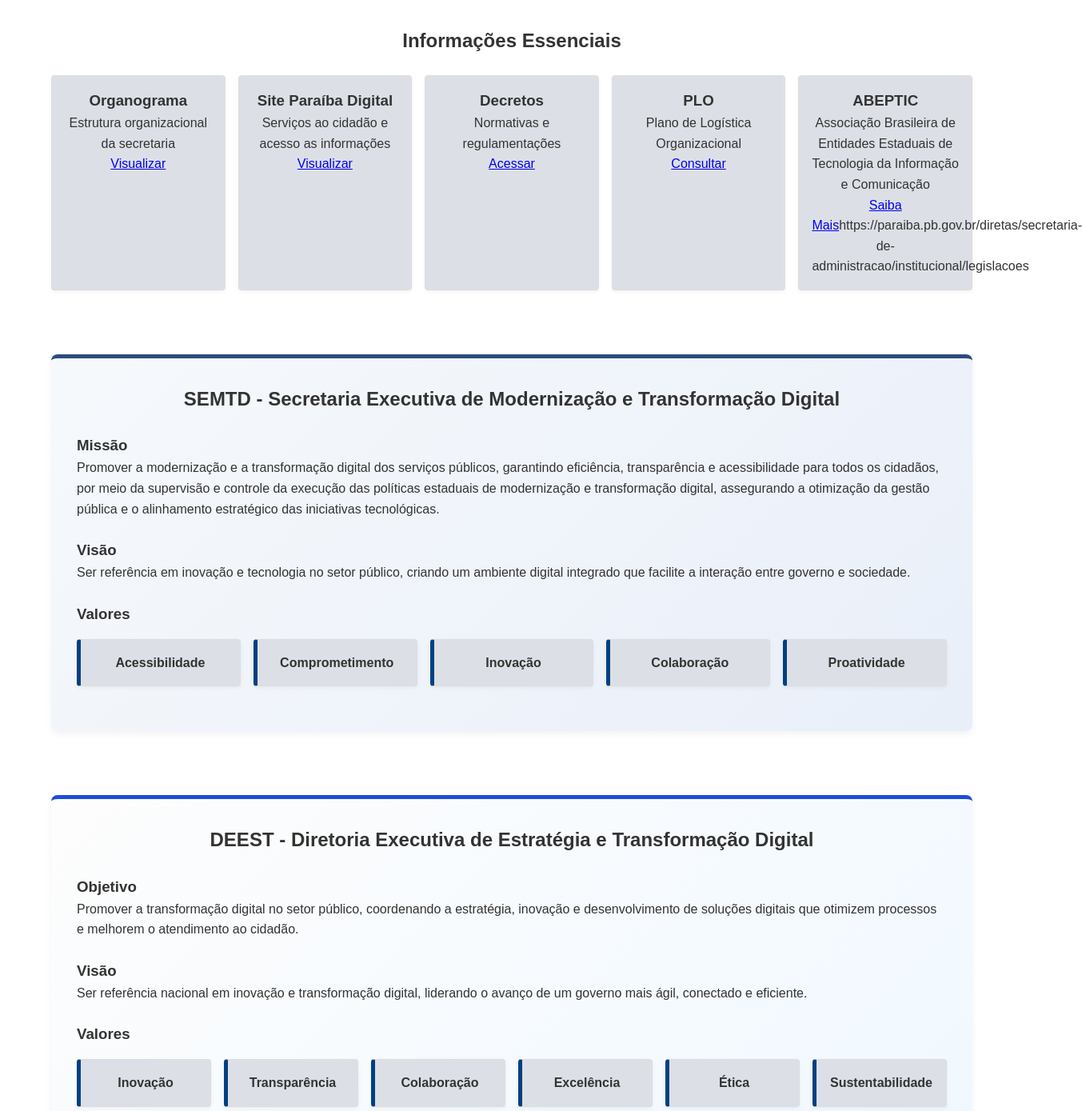
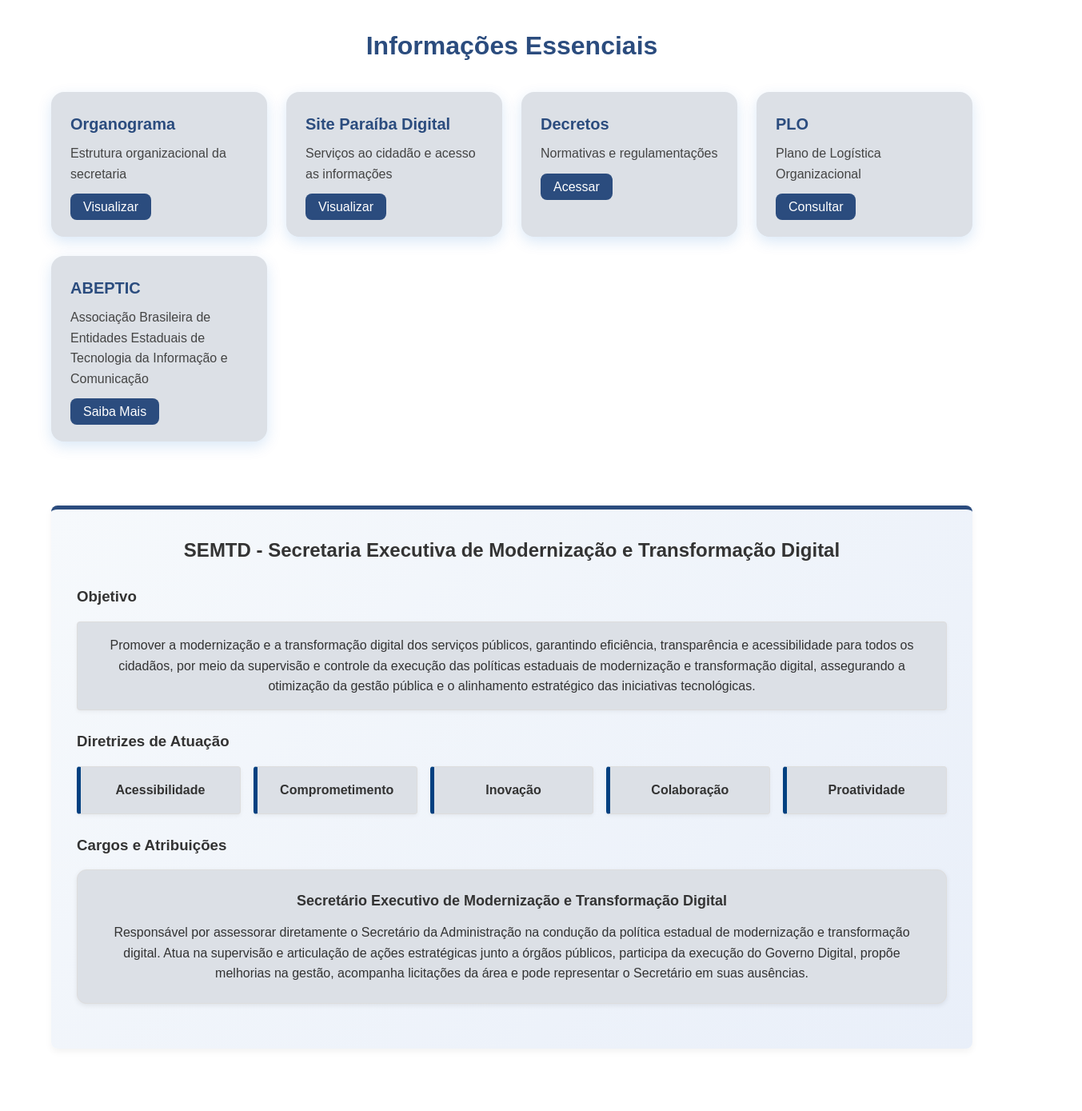
Before and after one commit to Laviniarm/portifolio_SEAD, a React (Create React App) app: page / in a window 1280 px wide. Shown: the part 540-1929 px from the top of the page at 80% size, 1353 px wide, since content can reach past the window. Built offline with nearby package versions, Linux system fonts and the light colour scheme.

Commit message:
atualização de estilo

```diff
--- a/src/GerenciaPage.js
+++ b/src/GerenciaPage.js
@@ -8,31 +8,35 @@ const GerenciaPage = ({ paginaAtual }) => {
 
     return (
         <section className="gerencia-section">
-            <h1 className="section-title">{content.title}</h1>
-            <section className="card-section">
-                <h3>Missão</h3>
-                <p>{content.mission}</p>
+            <h1 className="section-title-gerencia">{content.title}</h1>
+
+            <section className="card-section-gerencia">
+                <h3>Objetivo</h3>
+                <p className="objetivo">{content.mission}</p>
             </section>
-            <section className="card-section">
-                <h3>Visão</h3>
-                <p>{content.vision}</p>
-            </section>
-            <section className="card-section">
-                <h3>Valores</h3>
-                <div className="cards-grid">
-                    {content.values.map((valor, index) => (
-                        <div className="card valor-card" key={index}>
-                            <h4>{valor}</h4>
-                        </div>
-                    ))}
+
+            <section className="card-section-gerencia">
+                <h3>Diretrizes de Atuação</h3>
+                <div className="cards-grid-gerencia">
+                    {content.values.map((valor, index) => {
+                        const [titulo, ...descricaoArray] = valor.split(':');
+                        const descricao = descricaoArray.join(':').trim();
+
+                        return (
+                            <div className="card-gerencia" key={index}>
+                                <h4 className="card-titulo">{titulo}</h4>
+                                <p className="card-descricao">{descricao}</p>
+                            </div>
+                        );
+                    })}
                 </div>
             </section>
-            {/* Portfólio de Sistemas */}
-            <section className="card-section">
+
+            <section className="card-section-gerencia">
                 <h3>Portfólio de Sistemas</h3>
-                <div className="cards-grid">
+                <div className="cards-grid-gerencia">
                     {sistemasGerencia[paginaAtual]?.map((sistema, index) => (
-                        <div key={index} className="card">
+                        <div key={index} className="card-gerencia">
                             <h4>{sistema.nome}</h4>
                             <p>{sistema.descricao}</p>
                             <a href={sistema.link} target="_blank" rel="noopener noreferrer">
@@ -42,6 +46,7 @@ const GerenciaPage = ({ paginaAtual }) => {
                     ))}
                 </div>
             </section>
+
         </section>
     );
 };
--- a/src/HomePage.js
+++ b/src/HomePage.js
@@ -1,6 +1,20 @@
-import React, { useState } from "react";
+import React, {useState} from "react";
+
+
 
 const HomePage = () => {
+    const [modalAberto, setModalAberto] = useState(false);
+    const [modalTitulo, setModalTitulo] = useState("");
+    const [modalDescricao, setModalDescricao] = useState("");
+    const abrirModal = (titulo, descricao) => {
+        setModalTitulo(titulo);
+        setModalDescricao(descricao);
+        setModalAberto(true);
+    };
+
+    const fecharModal = () => {
+        setModalAberto(false);
+    };
 
     return (
         <>
@@ -16,36 +30,39 @@ const HomePage = () => {
                 {/* Seção de Links Rápidos */}
                 <section className="home-links">
                     <h2 className="section-title">Informações Essenciais</h2>
-                            <div className="card-grid">
-                                <div className="card">
+                    <div className="card-grid-l">
+                        <div className="card-l">
                             <h3>Organograma</h3>
                             <p>Estrutura organizacional da secretaria</p>
-                                    <a href="https://paraiba.pb.gov.br/diretas/secretaria-de-administracao/arquivos/2024_sead-organograma-em-21-03-2024.pdf/" target="_blank" rel="noopener noreferrer">
+                            <a href="https://paraiba.pb.gov.br/diretas/secretaria-de-administracao/arquivos/2024_sead-organograma-em-21-03-2024.pdf/"
+                               target="_blank" rel="noopener noreferrer">
                                 Visualizar
                             </a>
                         </div>
-                                <div className="card">
+                        <div className="card-l">
                             <h3>Site Paraíba Digital</h3>
                             <p>Serviços ao cidadão e acesso as informações </p>
                             <a href="https://paraibadigital.pb.gov.br/">
                                 Visualizar
                             </a>
                         </div>
-                                <div className="card">
+                        <div className="card-l">
                             <h3>Decretos</h3>
                             <p>Normativas e regulamentações</p>
-                                    <a href="https://paraiba.pb.gov.br/diretas/secretaria-de-administracao/institucional/legislacoes" target="_blank" rel="noopener noreferrer">
+                            <a href="https://paraiba.pb.gov.br/diretas/secretaria-de-administracao/institucional/legislacoes"
+                               target="_blank" rel="noopener noreferrer">
                                 Acessar
                             </a>
                         </div>
-                                <div className="card">
+                        <div className="card-l">
                             <h3>PLO</h3>
                             <p>Plano de Logística Organizacional</p>
-                                    <a href="https://transparencia.pb.gov.br/orcamento/normas-orcamentarias" target="_blank" rel="noopener noreferrer">
+                            <a href="https://transparencia.pb.gov.br/orcamento/normas-orcamentarias" target="_blank"
+                               rel="noopener noreferrer">
                                 Consultar
                             </a>
                         </div>
-                                <div className="card">
+                        <div className="card-l">
                             <h3>ABEPTIC</h3>
                             <p>
                                 Associação Brasileira de Entidades Estaduais de Tecnologia da
@@ -54,7 +71,6 @@ const HomePage = () => {
                             <a href="https://abep-tic.org.br/" target="_blank" rel="noopener noreferrer">
                                 Saiba Mais
                             </a>
-                                    https://paraiba.pb.gov.br/diretas/secretaria-de-administracao/institucional/legislacoes
                         </div>
                     </div>
                 </section>
@@ -65,7 +81,8 @@ const HomePage = () => {
                             SEMTD - Secretaria Executiva de Modernização e Transformação Digital
                         </h1>
                         <section className="card-section">
-                            <h3>Missão</h3>
+                            <h3>Objetivo</h3>
+                            <div className="card objetivo-card">
                             <p>
                                 Promover a modernização e a transformação digital dos serviços públicos,
                                 garantindo eficiência, transparência e acessibilidade para todos os cidadãos,
@@ -73,28 +90,52 @@ const HomePage = () => {
                                 modernização e transformação digital, assegurando a otimização da gestão
                                 pública e o alinhamento estratégico das iniciativas tecnológicas.
                             </p>
+                            </div>
                         </section>
                         <section className="card-section">
-                            <h3>Visão</h3>
-                            <p>
-                                Ser referência em inovação e tecnologia no setor público, criando um
-                                ambiente digital integrado que facilite a interação entre governo e sociedade.
-                            </p>
+                            <h3>Diretrizes de Atuação</h3>
+                            <div className="cards-grid">
+                                {[
+                                    {
+                                        titulo: "Acessibilidade",
+                                        descricao: "Garantir que todos os cidadãos tenham acesso fácil e equitativo aos serviços públicos digitais, promovendo inclusão e usabilidade."
+                                    },
+                                    {
+                                        titulo: "Comprometimento",
+                                        descricao: "Dedicar-se à excelência e à ética, visando resultados que beneficiem a sociedade de forma transparente e responsável."
+                                    },
+                                    {
+                                        titulo: "Inovação",
+                                        descricao: "Incentivar a adoção de novas tecnologias e abordagens criativas para melhorar a eficiência e a qualidade dos serviços públicos."
+                                    },
+                                    {
+                                        titulo: "Colaboração",
+                                        descricao: "Fomentar o trabalho conjunto entre setores da administração pública e a sociedade civil, valorizando a cooperação para o sucesso das iniciativas."
+                                    },
+                                    {
+                                        titulo: "Proatividade",
+                                        descricao: "Antecipar necessidades e propor soluções para desafios, assegurando uma administração ágil e eficiente na prestação de serviços."
+                                    }
+                                ].map((valor, index) => (
+                                    <div
+                                        className="card valor-card"
+                                        key={index}
+                                        onClick={() => abrirModal(valor.titulo, valor.descricao)}
+                                    >
+                                        <h4>{valor.titulo}</h4>
+                                    </div>
+                                ))}
+                            </div>
                         </section>
                         <section className="card-section">
-                            <h3>Valores</h3>
-                            <div className="cards-grid">
-                                {[
-                                    "Acessibilidade",
-                                    "Comprometimento",
-                                    "Inovação",
-                                    "Colaboração",
-                                    "Proatividade"
-                                ].map((valor) => (
-                                    <div className="card valor-card" key={valor}>
-                                        <h4>{valor}</h4>
-                                    </div>
-                                ))}
+                            <h3>Cargos e Atribuições</h3>
+                            <div className="card cargo-card">
+                                <h4 className="cargo-titulo">Secretário Executivo de Modernização e Transformação Digital</h4>
+                                <p>
+                                    Responsável por assessorar diretamente o Secretário da Administração na condução da política estadual de modernização e transformação digital.
+                                    Atua na supervisão e articulação de ações estratégicas junto a órgãos públicos, participa da execução do Governo Digital,
+                                    propõe melhorias na gestão, acompanha licitações da área e pode representar o Secretário em suas ausências.
+                                </p>
                             </div>
                         </section>
                     </div>
@@ -110,41 +151,83 @@ const HomePage = () => {
                         </h1>
                         <section className="card-section">
                             <h3>Objetivo</h3>
+                            <div className="card objetivo-card">
                                 <p>
                                     Promover a transformação digital no setor público, coordenando a estratégia,
                                     inovação e desenvolvimento de soluções digitais que otimizem processos e melhorem
                                     o atendimento ao cidadão.
                                 </p>
+                            </div>
                         </section>
                         <section className="card-section">
-                            <h3>Visão</h3>
-                            <p>
-                                Ser referência nacional em inovação e transformação digital, liderando o avanço de um
-                                governo mais ágil, conectado e eficiente.
-                            </p>
-                        </section>
-                        <section className="card-section">
-                            <h3>Valores</h3>
+                            <h3>Diretrizes de Atuação</h3>
                             <div className="cards-grid">
                                 {[
-                                    "Inovação",
-                                    "Transparência",
-                                    "Colaboração",
-                                    "Excelência",
-                                    "Ética",
-                                    "Sustentabilidade"
-                                ].map((valor) => (
-                                    <div className="card valor-card" key={valor}>
-                                        <h4>{valor}</h4>
+                                    {
+                                        titulo: "Inovação",
+                                        descricao: "Incentivar a busca contínua por novas tecnologias e práticas que aprimorem os serviços digitais e os processos internos."
+                                    },
+                                    {
+                                        titulo: "Transparência",
+                                        descricao: "Atuar com clareza e responsabilidade na gestão de plataformas digitais e na relação com os cidadãos."
+                                    },
+                                    {
+                                        titulo: "Colaboração",
+                                        descricao: "Valorizar o trabalho em equipe e a articulação com outras áreas e órgãos para alcançar soluções mais eficazes e integradas."
+                                    },
+                                    {
+                                        titulo: "Excelência",
+                                        descricao: "Comprometer-se a entregar serviços de alta qualidade, focados em resultados e em melhorias contínuas."
+                                    },
+                                    {
+                                        titulo: "Ética",
+                                        descricao: "Manter uma conduta íntegra e alinhada às normas e diretrizes superiores, garantindo que todas as ações sejam realizadas com responsabilidade e respeito às políticas públicas."
+                                    },
+                                    {
+                                        titulo: "Sustentabilidade",
+                                        descricao: "Buscar soluções digitais que sejam sustentáveis a longo prazo, tanto tecnicamente quanto no impacto social e ambiental."
+                                    }
+                                ].map((valor, index) => (
+                                    <div
+                                        className="card valor-card"
+                                        key={index}
+                                        onClick={() => abrirModal(valor.titulo, valor.descricao)}
+                                    >
+                                        <h4>{valor.titulo}</h4>
                                     </div>
                                 ))}
                             </div>
+                            <section className="card-section">
+                                <h3>Cargos e Atribuições</h3>
+                                <div className="card cargo-card">
+                                    <h4 className="cargo-titulo">Diretor Executivo de Estratégia e Transformação Digital</h4>
+                                    <p>
+                                        Responsável por coordenar e executar a política estadual de transformação digital,
+                                        abrangendo planejamento estratégico, inovação, plataformas digitais e atendimento ao cidadão.
+                                        Supervisiona contratos e projetos, orienta processos digitais e de governança, articula com outros órgãos,
+                                        promove capacitações, define fluxos internos e contribui para o orçamento da área.
+                                        Atua com foco em resultados e na modernização da gestão pública.
+                                    </p>
+                                </div>
+                            </section>
                         </section>
                     </div>
                 </section>
             </main>
+            {/* Modal Bonito */}
+            {modalAberto && (
+                <div className="modal-overlay" onClick={fecharModal}>
+                    <div className="modal-content" onClick={(e) => e.stopPropagation()}>
+                        <button className="modal-close" onClick={fecharModal}>×</button>
+                        <h2>{modalTitulo}</h2>
+                        <p>{modalDescricao}</p>
+                    </div>
+                </div>
+            )}
         </>
     );
 };
 
+
+
 export default HomePage;
--- a/src/styles.css
+++ b/src/styles.css
@@ -47,7 +47,7 @@ body {
 
 .main-nav ul li:hover,
 .main-nav ul li.active {
-    background-color: #3b82f6;
+    background-color: #073a7c;
     border-radius: 4px;
 }
 
@@ -114,6 +114,68 @@ body {
 .home-links {
     margin: 2rem 0;
 }
+.home-links .section-title {
+    font-size: 2rem;
+    font-weight: 700;
+    text-align: center;
+    margin-bottom: 2rem;
+    padding-bottom: 0.5rem;
+}
+
+.card-l {
+    background-color: #dce0e6;
+    border-radius: 16px;
+    padding: 1.5rem;
+    box-shadow: 0 6px 18px rgba(0, 102, 204, 0.15); /* destaque suave */
+    transition: transform 0.2s ease, box-shadow 0.2s ease;
+}
+
+.card-l:hover {
+    transform: translateY(-5px);
+    box-shadow: 0 12px 24px rgba(0, 102, 204, 0.25);
+}
+
+.card-l h3 {
+    font-size: 1.25rem;
+    color: #2b4c7e;
+    margin-bottom: 0.5rem;
+    font-weight: 600;
+}
+
+.card-l p {
+    font-size: 1rem;
+    color: #444;
+    margin-bottom: 1rem;
+}
+
+.card-l a {
+    background-color: #2b4c7e;
+    color: white;
+    padding: 0.5rem 1rem;
+    border-radius: 8px;
+    text-decoration: none;
+    font-weight: 500;
+}
+
+.card-l a:hover {
+    background-color: #004d99;
+}
+
+.card-grid-l {
+    display: grid;
+    grid-template-columns: repeat(auto-fit, minmax(260px, 1fr));
+    gap: 1.5rem;
+    margin-top: 1rem;
+}
+
+.home-links .section-title {
+    font-size: 2rem;
+    color: #2b4c7e;
+    font-weight: 700;
+    margin-bottom: 1.5rem;
+    text-align: center;
+}
+
 
 .card-grid {
     display: grid;
@@ -185,7 +247,7 @@ body {
 }
 
 .comunicado-card .header {
-    background-color: #2b4c7e;
+    background-color: #395683;
     color: #fff;
     padding: 0.75rem 1rem;
     font-size: 1.25rem;
@@ -222,14 +284,14 @@ body {
 }
 
 .site-footer {
-    background-color: #2b4c7e;
+    background-color: #395683;
     color: #fff;
     text-align: center;
     padding: 1rem;
 }
 .logo-footer {
     width: auto;
-    max-height: 70px;  /* Define a altura máxima */
+    max-height: 50px;  /* Define a altura máxima */
     object-fit: contain; /* Garante que a imagem não fique distorcida */
 }
 
@@ -294,3 +356,146 @@ body {
     transform: scale(1.05);
     background-color: #e7f0ff;
 }
+
+.objetivo-card {
+    margin-top: 1rem;
+}
+
+/* Modal bonito */
+.modal-overlay {
+    position: fixed;
+    top: 0;
+    left: 0;
+    right: 0;
+    bottom: 0;
+    background-color: rgba(0, 0, 0, 0.6);
+    z-index: 1000;
+    display: flex;
+    align-items: center;
+    justify-content: center;
+    animation: fadeIn 0.3s ease-in-out;
+}
+
+.modal-content {
+    background: #fff;
+    padding: 2rem;
+    border-radius: 12px;
+    width: 90%;
+    max-width: 500px;
+    position: relative;
+    box-shadow: 0 15px 25px rgba(0, 0, 0, 0.2);
+    animation: slideIn 0.3s ease-in-out;
+}
+
+.modal-close {
+    position: absolute;
+    top: 12px;
+    right: 16px;
+    background: transparent;
+    border: none;
+    font-size: 24px;
+    color: #333;
+    cursor: pointer;
+    transition: color 0.2s ease;
+}
+
+.modal-close:hover {
+    color: #d00;
+}
+
+.gerencia-section {
+    padding: 2rem;
+    background-color: #f9fafb;
+}
+
+.section-title-gerencia {
+    text-align: center;
+    font-size: 2rem;
+    color: #1a202c;
+    margin-bottom: 1.5rem;
+}
+
+.card-section-gerencia {
+    margin-bottom: 2rem;
+    margin-top: 2rem;
+}
+
+.card-section-gerencia h3{
+    margin-bottom: 1rem;
+}
+
+.objetivo {
+    font-size: 1.125rem; /* maior que o padrão */
+    font-weight: 500;
+    line-height: 1.8;
+    color: #2d3748; /* tom escuro para boa leitura */
+    background-color: #f7fafc; /* cinza bem claro para destaque */
+    padding: 1rem;
+    border-left: 4px solid #004080; /* linha azul à esquerda */
+    border-radius: 0.375rem;
+    box-shadow: 0 1px 3px rgba(0, 0, 0, 0.1);
+    margin: 1rem 0;
+}
+
+.card-section-gerencia p::first-letter {
+     font-weight: 500;
+     font-size: 1.1rem;
+ }
+
+.cards-grid-gerencia {
+    display: grid;
+    grid-template-columns: repeat(auto-fit, minmax(250px, 1fr));
+    gap: 1.5rem;
+    margin-top: 2rem;
+}
+
+.card-gerencia {
+    color: #2d3748; /* tom escuro para boa leitura */
+    background-color: #f7fafc; /* cinza bem claro para destaque */
+    padding: 1rem;
+    border-radius: 8px;
+
+    box-shadow: 0 2px 8px rgba(0,0,0,0.05);
+    transition: transform 0.2s ease;
+}
+
+.card-gerencia:hover {
+    transform: translateY(-4px);
+    box-shadow: 0 4px 16px rgba(0,0,0,0.1);
+}
+
+.card-gerencia h4 {
+    font-size: 1.1rem;
+    color: #2d3748;
+    margin-bottom: 0.5rem;
+}
+
+.card-gerencia p {
+    font-size: 0.95rem;
+    color: #4a5568;
+}
+
+.card-gerencia a {
+    display: inline-block;
+    margin-top: 0.5rem;
+    color: #004080;
+    text-decoration: none;
+    font-weight: 500;
+}
+
+.card-gerencia a:hover {
+    text-decoration: underline;
+}
+
+.cargo-card {
+    padding: 1.5rem;
+    border-radius: 0.75rem;
+    box-shadow: 0 2px 6px rgba(0, 0, 0, 0.08);
+    margin-top: 1rem;
+}
+
+.cargo-titulo {
+    font-size: 1.125rem;
+    font-weight: 600;
+    margin-bottom: 0.75rem;
+}
```
Also changed, not shown: src/data.js (+1 -14 lines). Lines whose indentation alone changed are shown as unchanged.
